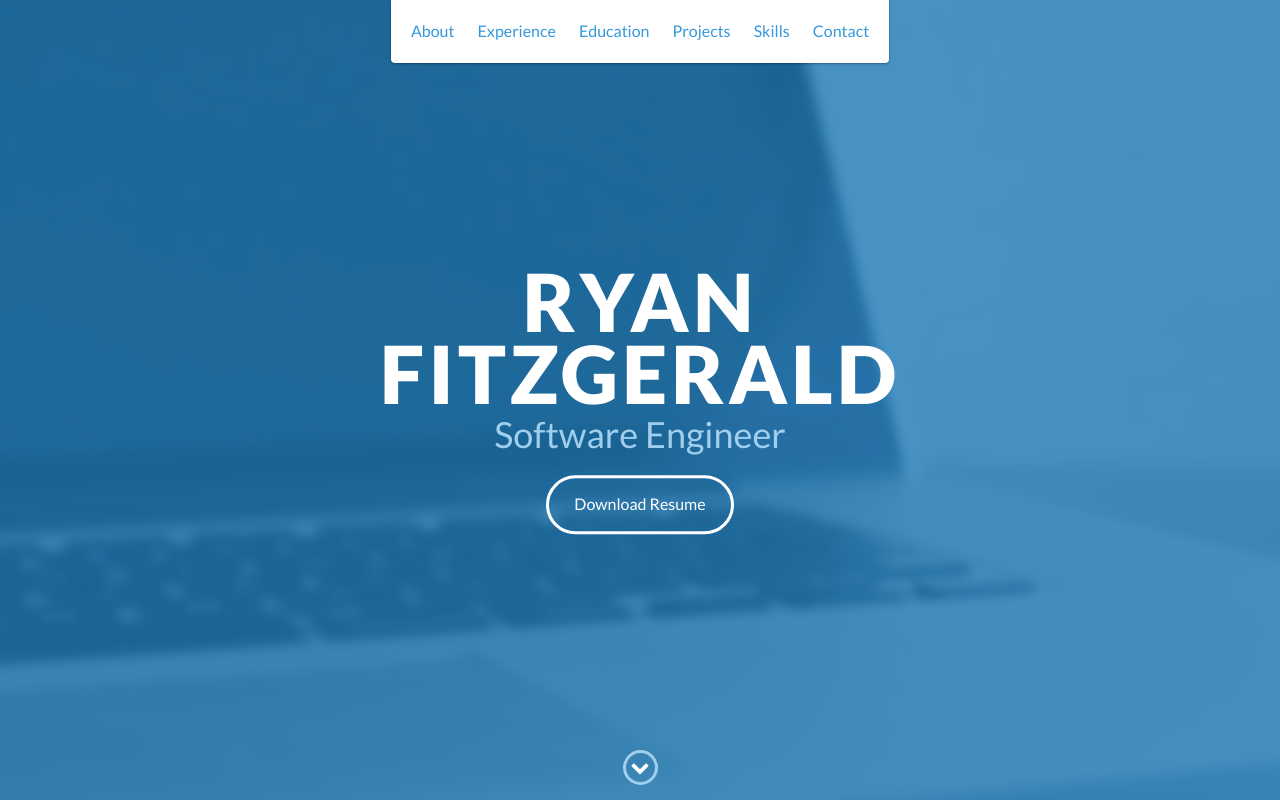
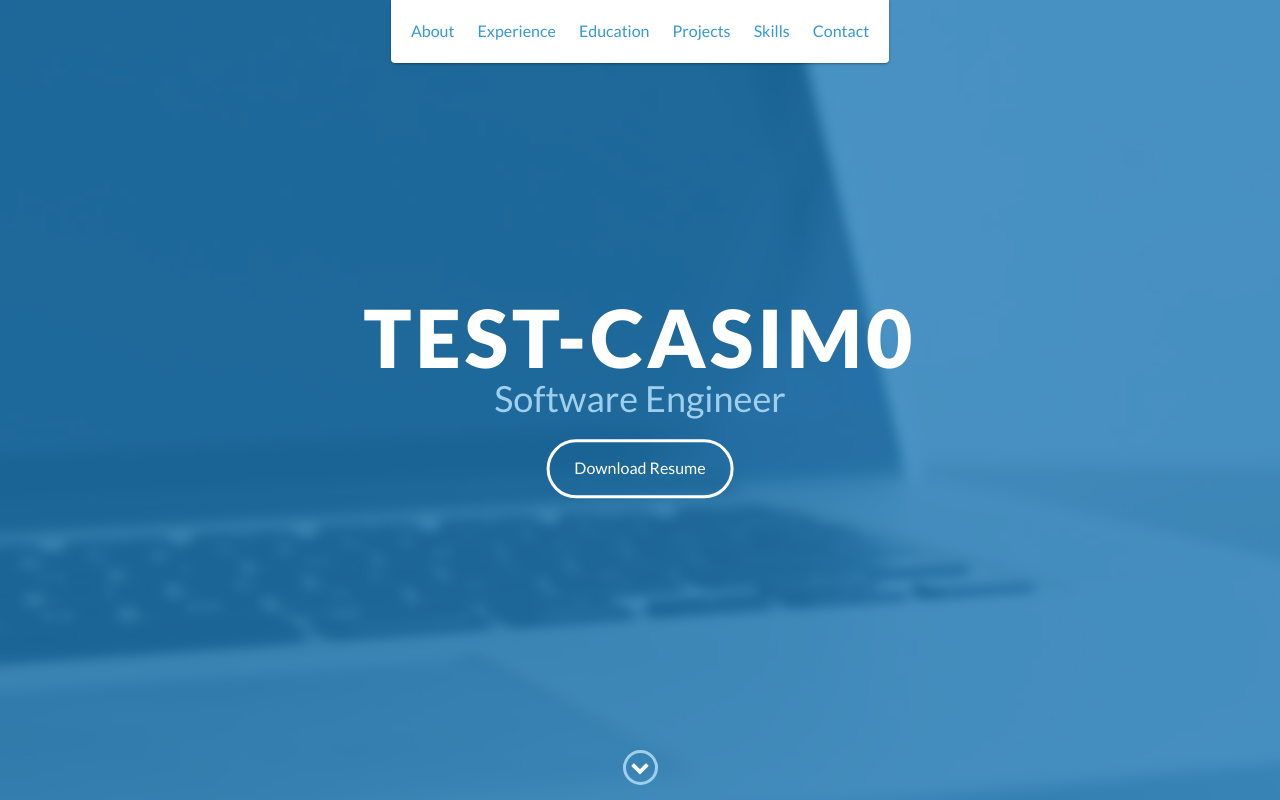
Before and after one commit to test-casim0/test-casim0.github.io, a website: page index.html in a window 1280 px wide. Shown: the top 800 px of the page. Drawn offline with nearby package versions, Linux system fonts and the light colour scheme.

Commit message:
Update index.html

```diff
--- a/index.html
+++ b/index.html
@@ -48,7 +48,7 @@
 
     <div id="lead">
         <div id="lead-content">
-            <h1>Ryan Fitzgerald</h1>
+            <h1>Test-casim0</h1>
             <h2>Software Engineer</h2>
             <a href="#" class="btn-rounded-white">Download Resume</a>
         </div>
```
